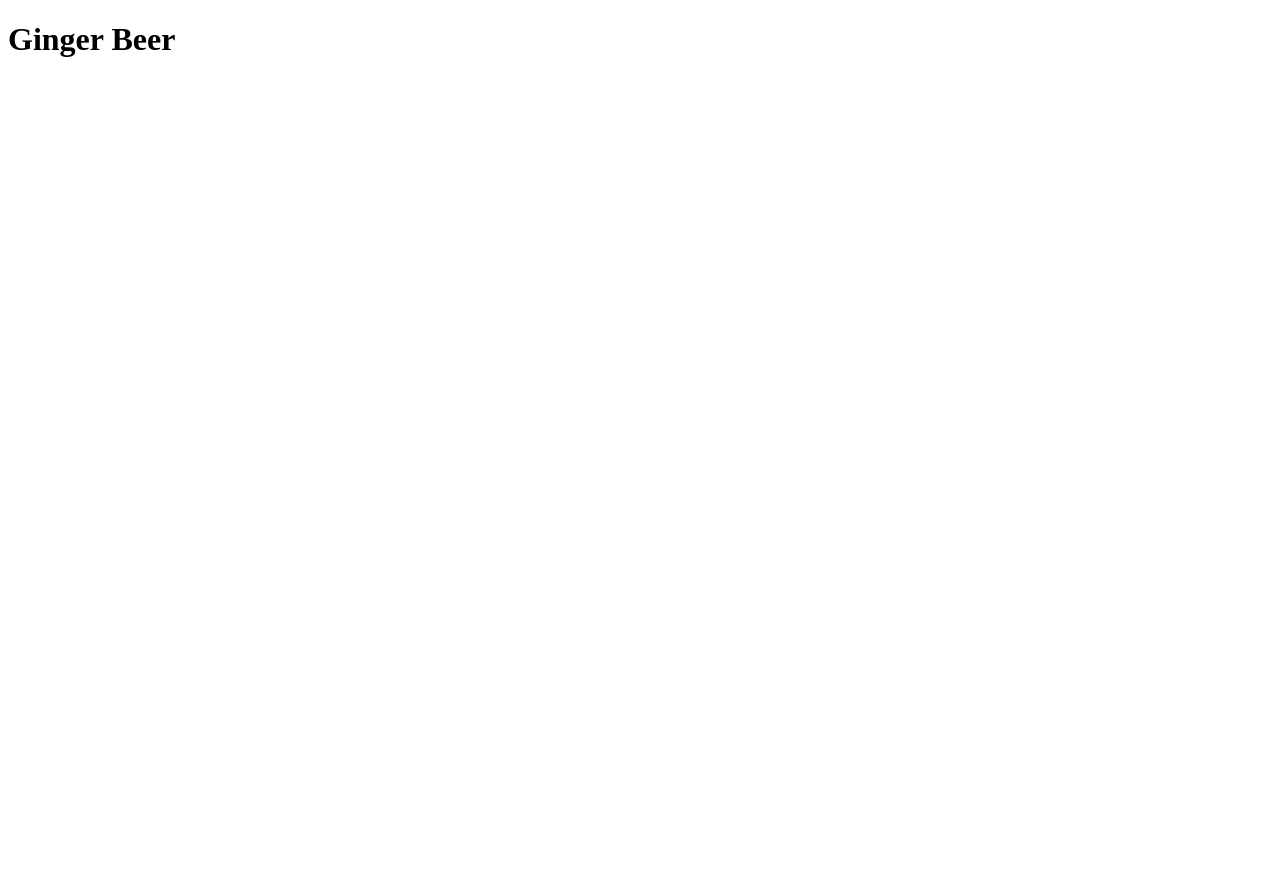
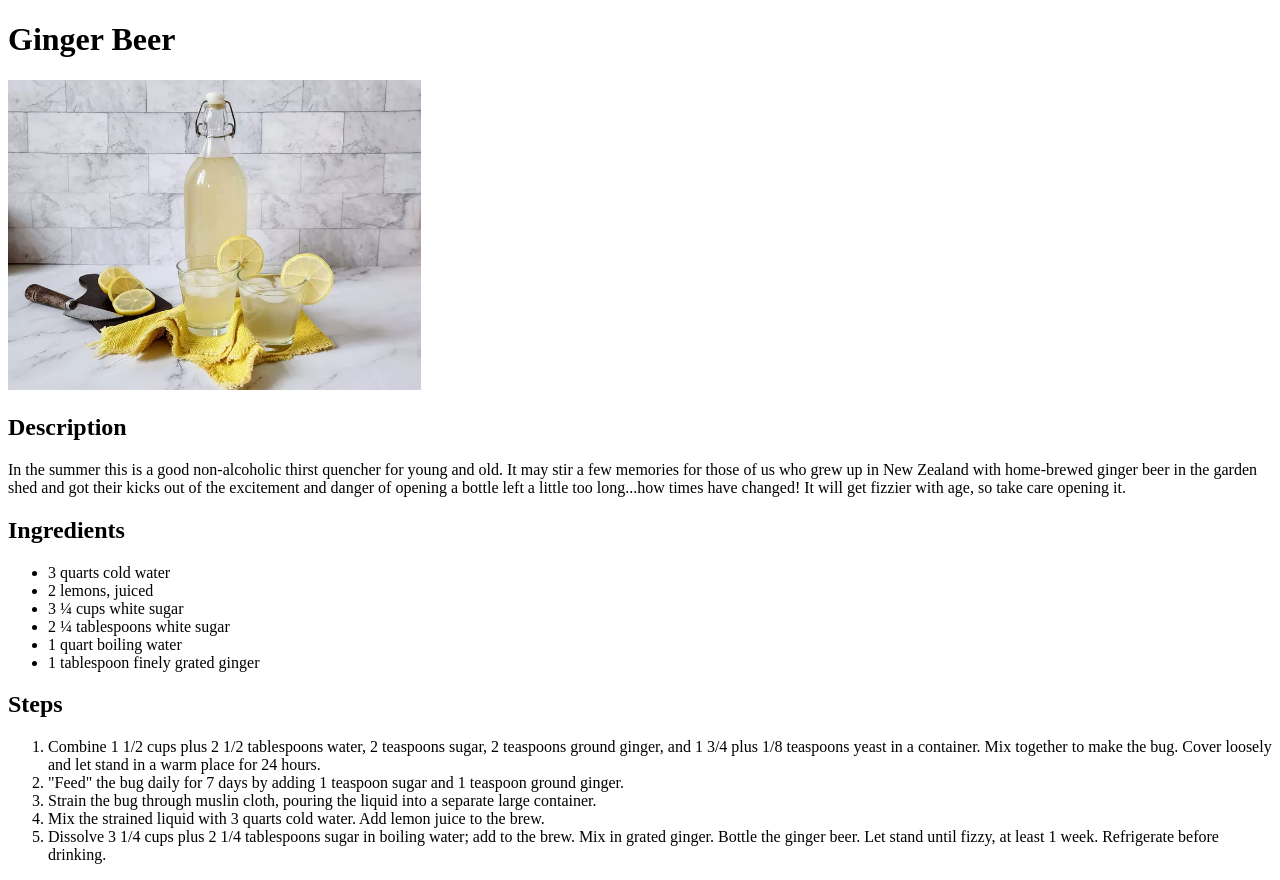
Before and after one commit to reneeqytan/odin-recipes, a plain HTML site: page gingerbeer.html in a window 1280 px wide. Before the commit the page ends 800 px from the top, so only its background shows below. Drawn offline with Linux system fonts and the light colour scheme.

Commit message:
Created the ginger beer recipe page and it looks stunning. I want some ginger beer now...

```diff
--- a/gingerbeer.html
+++ b/gingerbeer.html
@@ -7,5 +7,25 @@
 </head>
 <body>
     <h1>Ginger Beer</h1>
-</body>
+    <img src="/images/gingerbeer.webp" height="310">
+    <h2>Description</h2>
+        <p>In the summer this is a good non-alcoholic thirst quencher for young and old. It may stir a few memories for those of us who grew up in New Zealand with home-brewed ginger beer in the garden shed and got their kicks out of the excitement and danger of opening a bottle left a little too long...how times have changed! It will get fizzier with age, so take care opening it.</p>
+    <h2>Ingredients</h2>
+        <ul>
+            <li>3 quarts cold water</li>
+            <li>2 lemons, juiced</li>
+            <li>3 ¼ cups white sugar</li>
+            <li>2 ¼ tablespoons white sugar</li>
+            <li>1 quart boiling water</li>
+            <li>1 tablespoon finely grated ginger</li>
+        </ul>
+        <h2>Steps</h2>
+            <ol>
+                <li>Combine 1 1/2 cups plus 2 1/2 tablespoons water, 2 teaspoons sugar, 2 teaspoons ground ginger, and 1 3/4 plus 1/8 teaspoons yeast in a container. Mix together to make the bug. Cover loosely and let stand in a warm place for 24 hours.</li>
+                <li>"Feed" the bug daily for 7 days by adding 1 teaspoon sugar and 1 teaspoon ground ginger.</li>
+                <li>Strain the bug through muslin cloth, pouring the liquid into a separate large container.</li>
+                <li>Mix the strained liquid with 3 quarts cold water. Add lemon juice to the brew.</li>
+                <li>Dissolve 3 1/4 cups plus 2 1/4 tablespoons sugar in boiling water; add to the brew. Mix in grated ginger. Bottle the ginger beer. Let stand until fizzy, at least 1 week. Refrigerate before drinking.</li>
+            </ol>
+    </body>
 </html>
```
